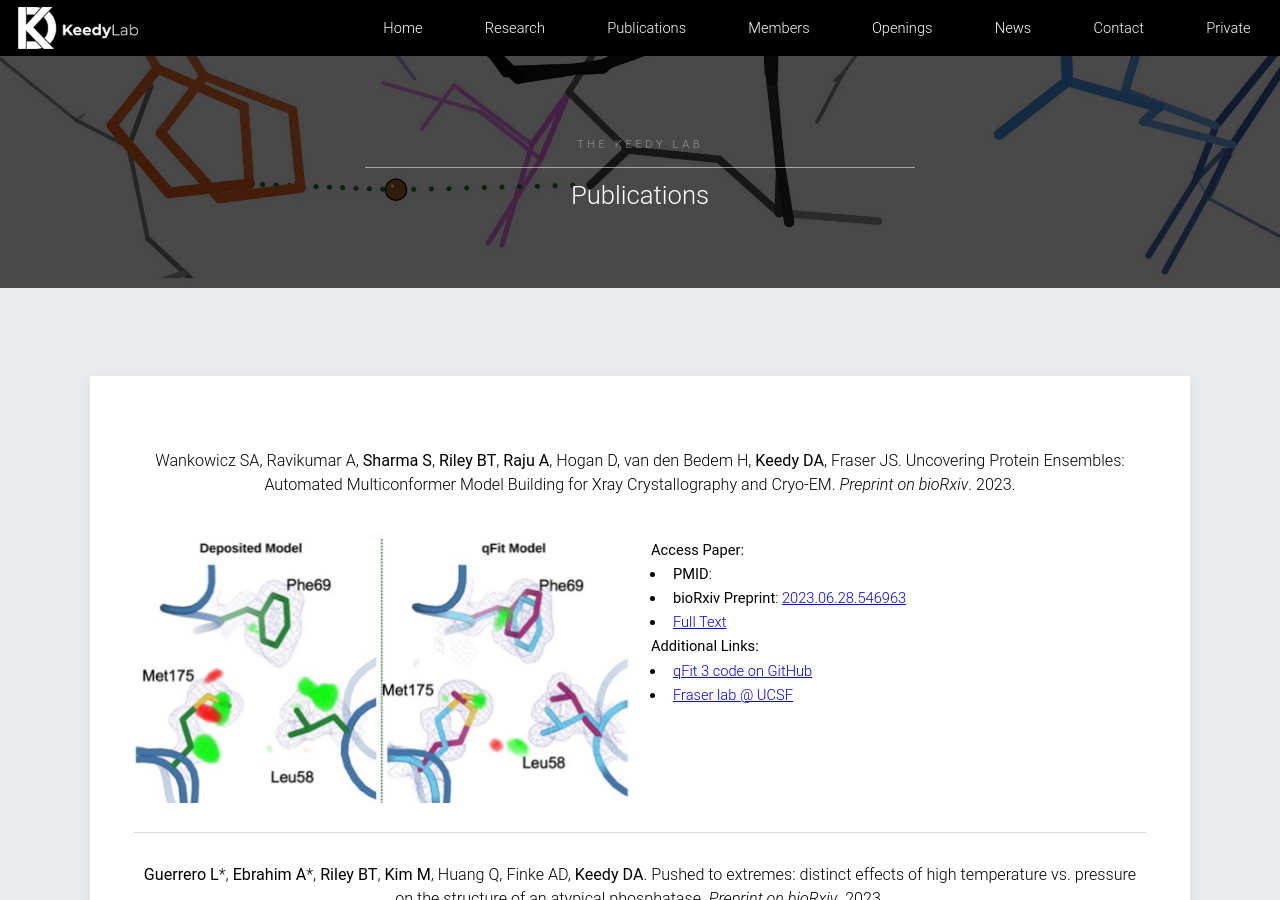
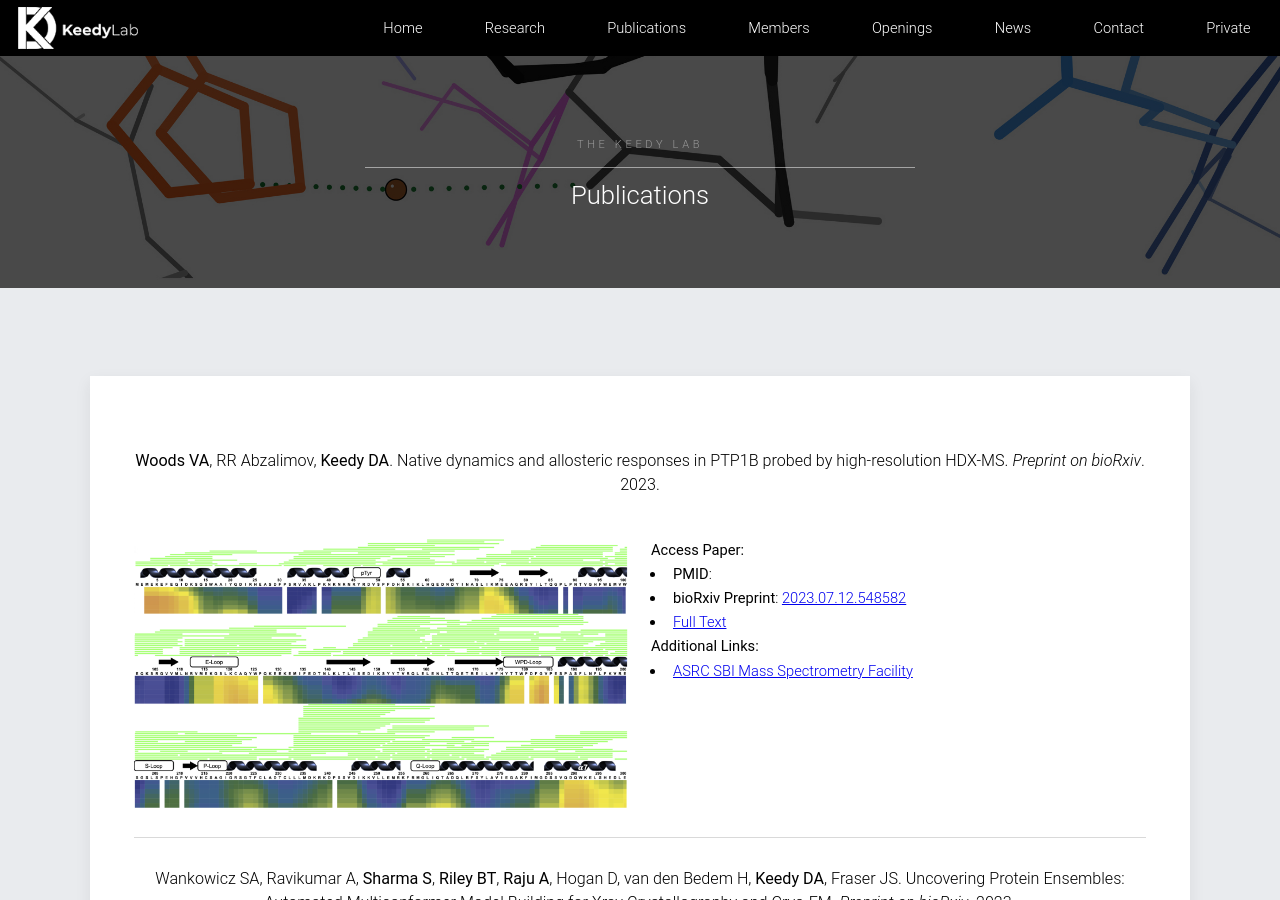
Before and after one commit to keedylab/keedylab.github.io, a Jekyll site: the page built from publications/index.html, in a window 1280 px wide and 900 px high. Built offline with Jekyll 4.4.1, drawn with Linux system fonts in a browser that asks for light colours.

Commit message:
Added Virgil HDX paper

```diff
--- a/_data/publications.yml
+++ b/_data/publications.yml
@@ -1,3 +1,14 @@
+- citation: '**Woods VA**, RR Abzalimov, **Keedy DA**. Native dynamics and allosteric responses in PTP1B probed by high-resolution HDX-MS. *Preprint on bioRxiv*. 2023.'
+  date: 202307
+  image: '/images/pub/woods_2023.png'
+  pmid:
+  pmcid:
+  biorxiv: "2023.07.12.548582"
+  pdf: '/pdf/woods_2023.pdf'
+  links:
+    - name: ASRC SBI Mass Spectrometry Facility
+      url: https://asrc.gc.cuny.edu/facilities/mass-spectrometry/
+
 - citation: 'Wankowicz SA, Ravikumar A, **Sharma S**, **Riley BT**, **Raju A**, Hogan D, van den Bedem H, **Keedy DA**, Fraser JS. Uncovering Protein Ensembles: Automated Multiconformer Model Building for Xray Crystallography and Cryo-EM. *Preprint on bioRxiv*. 2023.'
   date: 202306
   image: '/images/pub/wankowicz_2023.png'
```
Also changed, not shown: images/pub/woods_2023.png (added), 1 other file.
